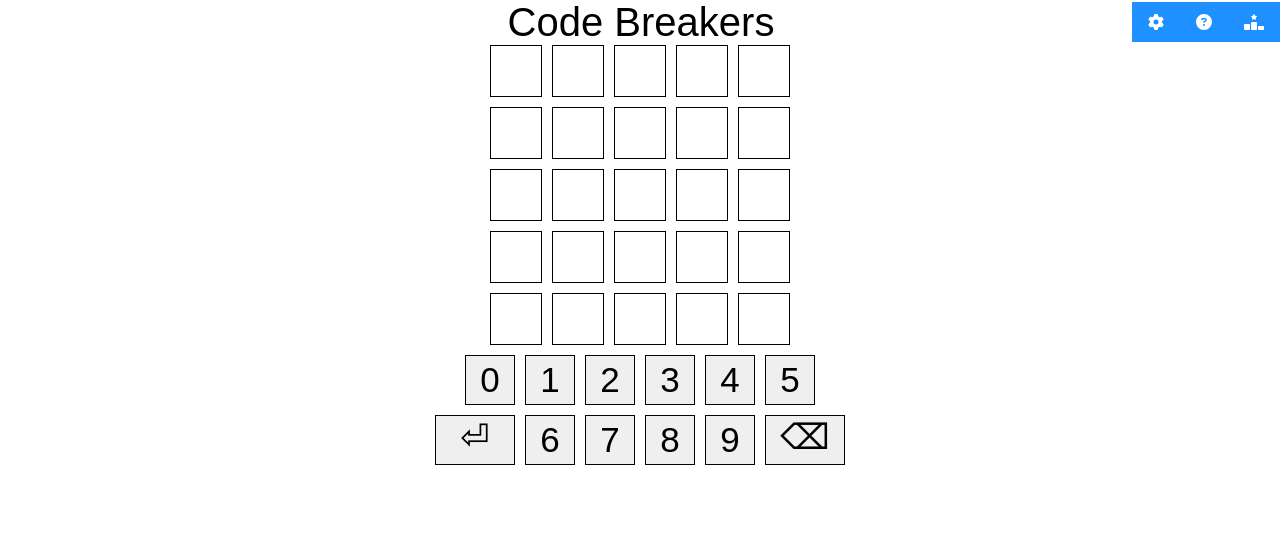
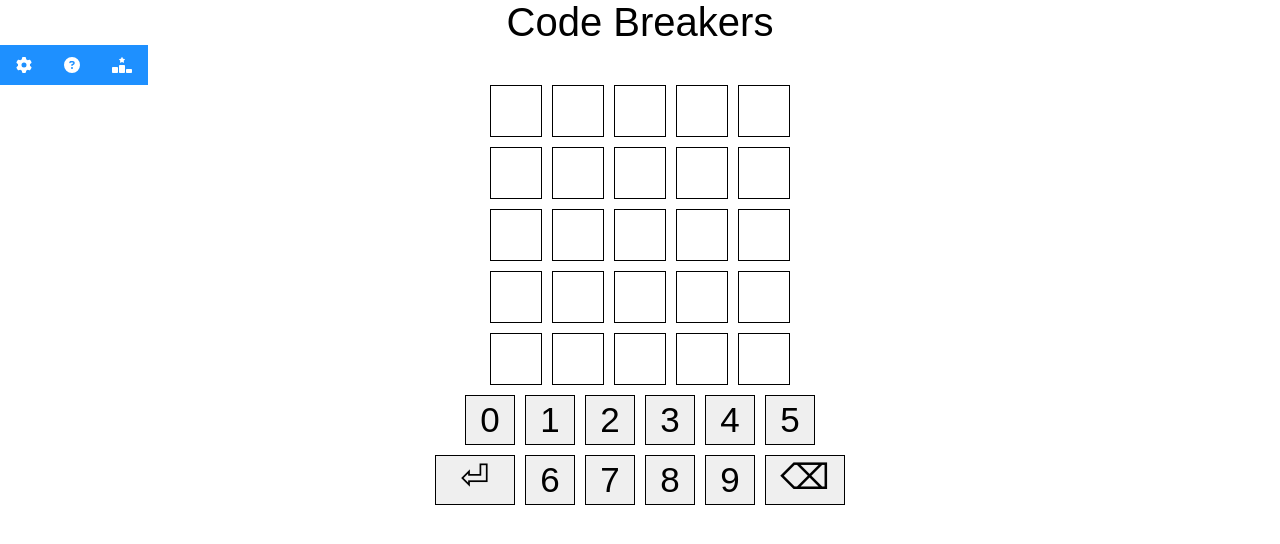
Before and after one commit to jasonshamayev/CodeBreaker, a React (Create React App) app: page / in a window 1280 px wide. Shown: the top 544 px of the page. Built offline with nearby package versions, Linux system fonts and the light colour scheme.

Commit message:
updated status bar

```diff
--- a/src/App.css
+++ b/src/App.css
@@ -1,5 +1,6 @@
 .App {
   text-align: center;
+  align-items: center;
 }
 
 .App-logo {
@@ -42,6 +43,7 @@
   gap: 10px;
   justify-content: center;
   align-items: center;
+  margin: 0 auto;
 }
 .line {
   display: flex;
@@ -52,6 +54,7 @@
   height: 50px;
   border: 1px solid black;
   font-size: 35px;
+  float: left;
   display: flex;
   justify-content: center;
   align-items: center;
@@ -70,6 +73,7 @@
 }
 
 .numPad {
+  min-width: fit-content;
   display: flex;
   flex-direction: column;
   gap: 10px;
@@ -80,6 +84,7 @@
 
 .bigTile {
   width: 80px;
+  min-width: fit-content;
   height: 50px;
   border: 1px solid black;
   font-size: 35px;
@@ -88,15 +93,12 @@
 }
 
 .title {
-  font-size: large;
+  font-size: medium;
   font-family: fantasy;
   color: black;
   font-size: 40px;
   align-items: center;
   justify-content: center;
-  display: flex;
-  margin-left: auto;
-  margin-right: -150px;
 }
 
 .btn {
@@ -116,14 +118,10 @@
 
 .bar {
   align-items: center;
-  justify-content: center;
-  display: flex;
-  margin-left: auto;
-  margin-right: auto;
 }
 
 .icons {
-  float: right;
+  display: flex;
   margin-right: 0;
   margin-left: auto;
 }
--- a/src/App.js
+++ b/src/App.js
@@ -60,7 +60,7 @@ function App() {
             key={i}
             className="bigTile"
             onClick={() => {
-              if (bottom[i] == "\u232B") {
+              if (bottom[i] === "\u232B") {
                 console.log("back");
                 setCurrentGuess(currentGuess.slice(0, -1));
               } else {
@@ -148,7 +148,7 @@ function App() {
   }, [currentGuess, isGameOver, solution, guesses]);
 
   return (
-    <div>
+    <div className="App">
       <statusbar className="bar">
         <div className="title">Code Breakers</div>
         <div className="icons">
```
